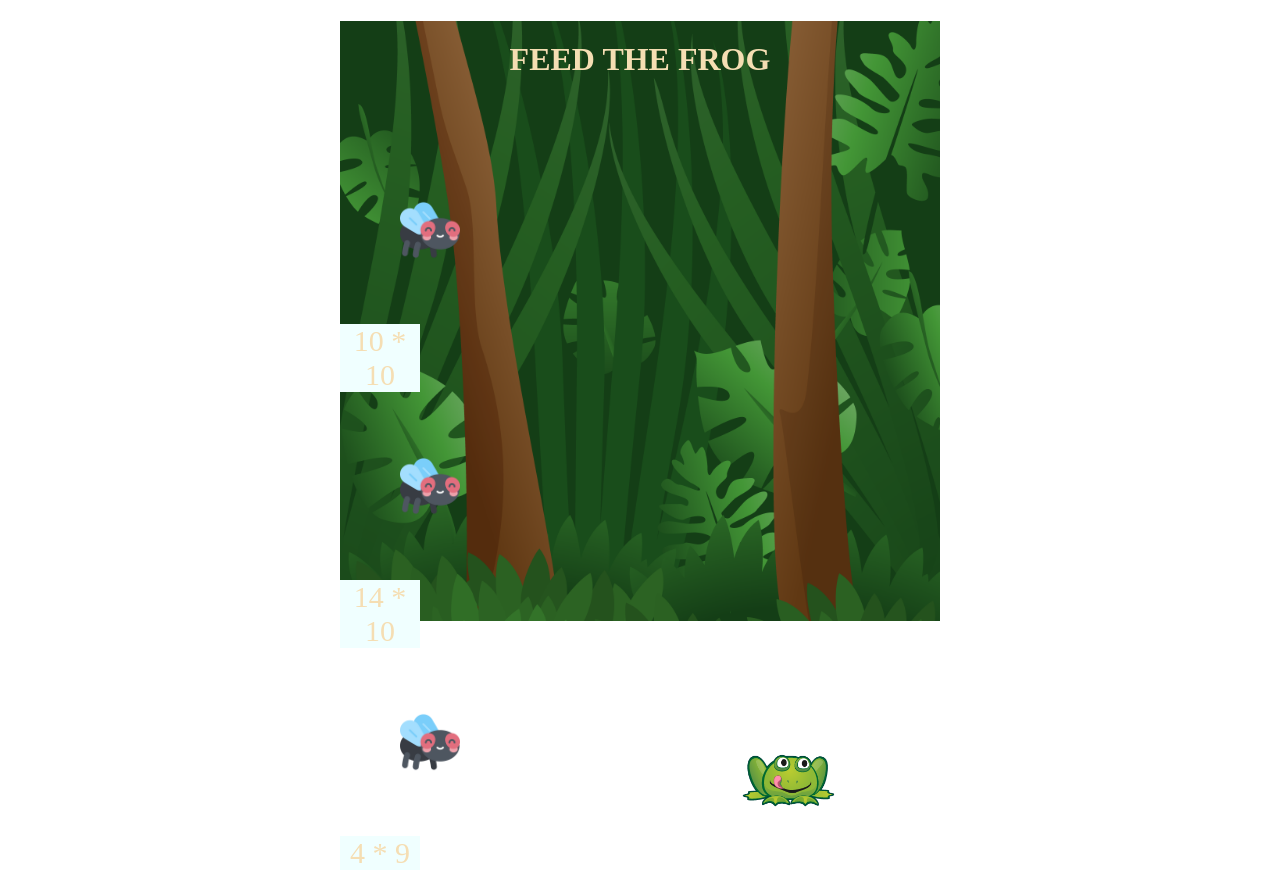
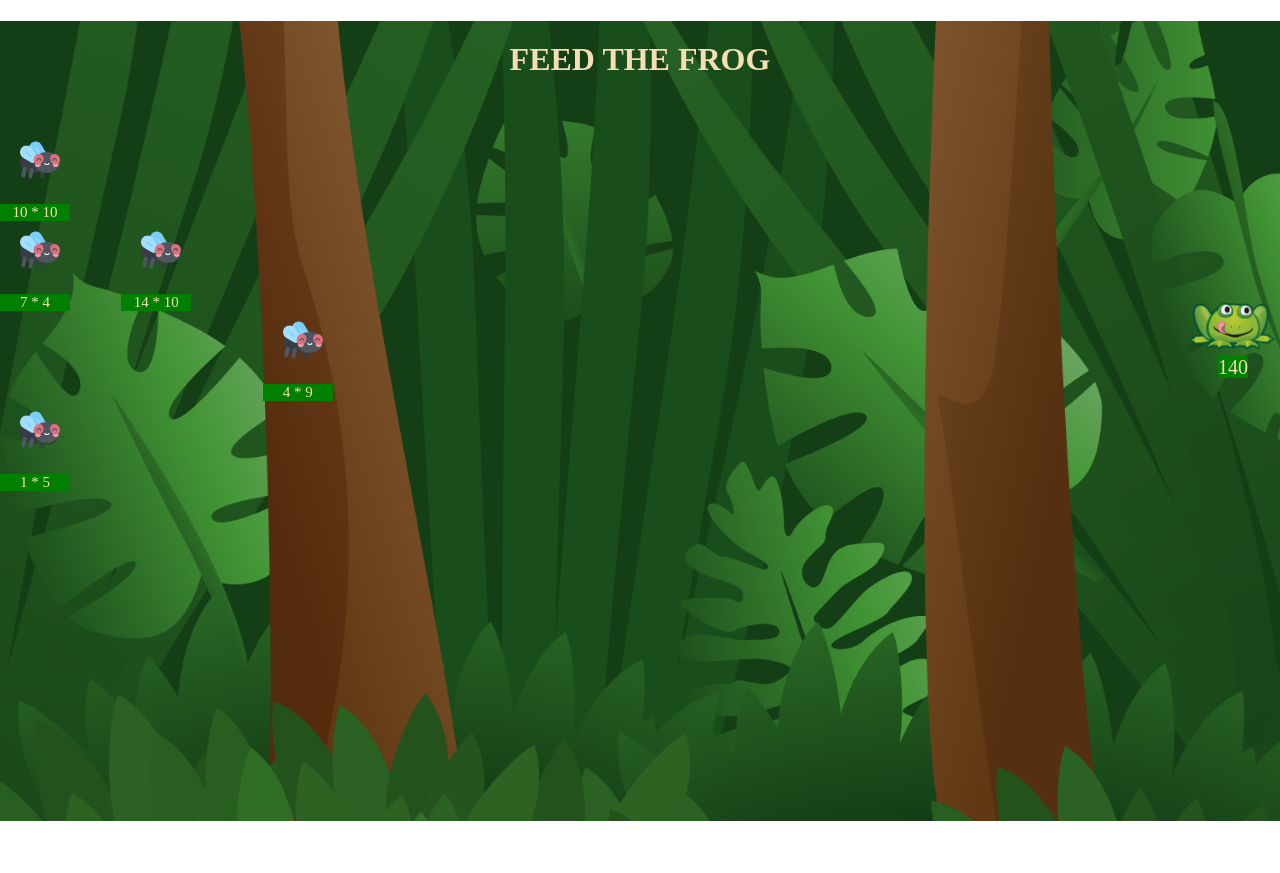
Before and after one commit to mascarenhaswanja/webmathgame, a plain HTML site: page play.html in a window 1280 px wide. Shown: the top 873 px of the page. After the commit the page ends 821 px from the top, so only its background shows below. Drawn offline with Linux system fonts and the light colour scheme.

Commit message:
game over

```diff
--- a/css/styles.css
+++ b/css/styles.css
@@ -1,13 +1,18 @@
 body {
     margin: 0;
     padding: 0;
+    display: block;
+    overflow: auto;
 }
 .menu {
-    margin: 0 auto;
+    margin: 0 ;
     text-align: center;
-    height: 600px;
-    width: 600px;
     background-image: url("../assets/img/background_water.png");
+    z-index: 1;
+    width: 100%;
+    height: 100vh;
+    background-repeat: no-repeat;
+    background-position: center center;
     background-size: cover;
 }
 
@@ -15,7 +20,7 @@ body {
 h1, h2 {
     color: wheat;
     padding-top: 20px;
-    padding-bottom: 40px;
+    padding-bottom: 20px;
     text-transform: uppercase;
 }
 
@@ -77,64 +82,36 @@ a {
     color: wheat;
     font-size: 1.30em;
 }
-
-.grid-container {
-    display: grid;
-    grid-template-rows: 100px 300px;
-}
-
 .img-fly {
-    width: 60px;
-    padding: 60px;
-
+    width: 40px;
+    height: 40px;
+    padding: 20px;
 }
 
 .fly-question-box {
-    width: 80px;
+    width: 70px;
     height: auto;
-    background-color: azure;
-    font-size: 30px;
+    background-color:green;
+    text-decoration: honeydew;
+    font-size: 15px;
+    text-align: center;
     margin: 0;
 }
 
 .location-col-1 {
     grid-column-start: 1;
 }
-.location-col-2 {
-    grid-column-start: 2;
-}
-.location-col-3 {
-    grid-column-start: 3;
-}
-.location-col-4 {
-    grid-column-start: 4;
-}
-.location-col-5 {
-    grid-column-start: 5;
-}
-.location-row-1 {
-    grid-row-start: 1;
-}
-.location-row-2 {
-    grid-row-start: 2;
-}
-.location-row-3 {
-    grid-row-start: 3;
-}
-.location-row-4 {
-    grid-row-start: 4;
-}
-.location-row-5 {
-    grid-row-start: 5;
-}
+
 
 .img-frog {
-    width: 100px;
-    padding: 100px;
+    width: 94px;
+    height: 52px;
+    /* padding: 20px;   */
 }
 
 .results {
     background-color: black;
+
 }
 
 .btn-goback {
@@ -151,8 +128,21 @@ ul {
     padding: 0;
   }
 
-  .game {
+.game {
     display: grid;
-    grid-template-columns: 1fr 1fr 1fr 1fr 1fr;
-    grid-template-rows: 1fr 1fr 1fr 1fr 1fr ;
-  }
+    grid-template-columns: repeat( 50 , 2fr);
+    grid-template-rows: repeat(5, 90px);
+}
+
+.frog-answer-box {
+    width: 50px;
+    height: 30px;
+    background-color:green;
+    color: wheat;
+    font-size: 20px;
+    display: inline;
+}
+
+.hidden {
+    display:none;
+}
--- a/js/game.js
+++ b/js/game.js
@@ -1,77 +1,196 @@
-console.log("Output - Expert Math Frog");
-/* players have 60 seconds to correctly answer a series of math multiplication questions. Correctly answering a question advances the user to the next level. To win the game, the player must successfully defeat 5 levels of the game within the specified time
-*/
-//@TODO: Implement DB player x score
+//@TODO: Implement Local Storage x score
+//@TODO: To win the game, the player must successfully defeat 5 levels of the game within the specified time.
 
+// Global Variables
 let player
-// let question = []
 let score = 0
 let fly = []
+let currentLevel = 0
+let timeRemaining = 60
+let currentTime
+let trigger
+let currentFrogRow = 3
+const x = document.body.clientWidth
+const y = document.body.clientHeight
+
+class Fly {
+  constructor(speed) {
+    this.speed = speed
+    this.randomSpeed()
+  }
+
+  randomSpeed() {
+    this.speed = Math.floor(Math.random() * 10) + this.speed / 10
+  }
+}
 
 const startGame = () => {
-    console.log("Start Game");
+    console.log("Start Game")
     /* @TODO: In each level, enemies move from left to right at random speeds.
      Some enemies will move faster; others will move slower. */
     for (let i = 0; i < 5; i++) {
         fly.push(new Fly(10))
     }
-
-    // question = generateQuestions()
+    currentLevel++
 }
-
 
 /*  For each row generate the question with random numbers
 Each multiplication question must consist of two randomly generated numbers.
   The first number must be between 1-15.
   The second number must be a value between 1-10.
 */
-const generateQuestion= () => {
-        // generate different questions for each level
 
-        let question = ""
-            const first = Math.floor((Math.random() * 15) + 1)
-            const second = Math.floor((Math.random() * 10) + 1)
-            question = `${parseInt(first)} * ${parseInt(second)}`
+//@TODO: Implement distinct question and answer - Not use the same result
+const generateQuestion = () => {
+      let question = ""
+      const first = Math.floor((Math.random() * 15) + 1)
+      const second = Math.floor((Math.random() * 10) + 1)
+      question = `${parseInt(first)} * ${parseInt(second)}`
+      result = first * second
 
-    return question
+    return [question,result]
 }
 
-class Fly {
-    constructor(speed) {
-      this.speed = speed
-      this.randomSpeed()
+// Start game until timeRemaining < 60 seg and itemCol < 50
+startGame()
+
+
+const initalSetup = () => {
+  const selectedQuestion = Math.floor((Math.random() * 5))
+
+  let selectedResult
+  for(let i = 0; i< 5; i++){
+    let [question, result] = generateQuestion()
+    document.querySelector(".game").innerHTML += `
+  <div class="location-col-1 " id="fly-${i+1}">
+  <img   class="img-fly" src="assets/img/fly.png">
+  <p class="fly-question-box">${question}</p>
+  </div>
+  `
+
+    if (i === selectedQuestion) {
+      selectedResult = result
     }
+  }
 
-    randomSpeed() {
-      this.speed = Math.floor(Math.random() * 10) + this.speed / 10
+  document.querySelector(".game").innerHTML += `
+  <div class="frog">
+    <img class="img-frog" src="assets/img/frog_new.png">
+    <div class="frog-answer-box">${selectedResult}</div>
+  </div>
+  `
+  document.querySelector(".frog").style.gridColumn = '50'
+  document.querySelector(".frog").style.gridRow = '3'
+}
+
+const changeFlyLocation = (col) => {
+  let selectedFly = Math.floor(Math.random() * 5) + 1;
+  let currentFlyCol = document.querySelector(`#fly-${selectedFly}`).style.gridColumn
+
+  if(currentFlyCol === ""){
+      document.querySelector(`#fly-${selectedFly}`).style.gridColumn = "1";
+      document.querySelector(`#fly-${selectedFly}`).style.gridRow = `${selectedFly}`
+  }else{
+    let newFlyCol = parseInt(currentFlyCol) + col
+    gameOver(newFlyCol)
+    //console.log("Fly col" ,newFlyCol)
+    document.querySelector(`#fly-${selectedFly}`).style.gridColumn = `${newFlyCol}`
+    document.querySelector(`#fly-${selectedFly}`).style.gridRowStart = `${selectedFly}`
+  }
+}
+
+const changeFrogLocation = (row) => {
+   document.querySelector(".img-frog").style.gridRow = row
+  //document.querySelector("frog").style.gridRow = row
+}
+
+const randomSpeed = () => {
+  const speed = Math.floor(Math.random() * 4) + 1
+  return speed;
+
+}
+const gameFlyLocation = () => {
+    let col = randomSpeed()
+    changeFlyLocation(col)
+}
+
+const gameLogic = () => {
+  trigger = setInterval(gameFlyLocation,1000)
+}
+
+const gameTime = () => {
+  document.querySelector(".results").innerHTML = `
+  <p>Level <span>${currentLevel}</span> of 5</p>
+  <p>Time Remaining: <span>${timeRemaining}</span> seconds</p>
+  `
+  currentTime = setInterval(initalSetup,1000)
+  timeRemaining -= currentTime
+}
+
+const gameOver = (itemCol) => {
+  //@TODO Game over itemCol === 50 or Time === 60 seg
+  console.log("itemCol ", itemCol)
+    if(itemCol === 50){
+      //game over
+      console.log("Game over  itemCol ", itemCol)
+      document.querySelector(".game-over").innerText = "GAME OVER"
+
+      document.querySelector(".game-over").style.color = "wheat"
+      document.querySelector(".game-over").style.size = "200px"
+
+      document.querySelector("button").classList.remove("hidden")
+
+      clearInterval(trigger)
+      // Show Results and button Play again
+      // clearInterval when time > 60 seg
+      clearInterval(timeRemaining)
+
+    }else{
+      return
     }
 }
 
 
-startGame()
+  document.onkeydown = function (event) {
+
+      switch (event.keyCode) {
+        case 38:
+           //console.log("Up key is pressed.");
+           if(currentFrogRow <= 1){
+             return
+           }else{
+            currentFrogRow -= 1
+            changeFrogLocation(currentFrogRow)
+           }
+
+           break
+        case 40:
+           //console.log("Down key is pressed.");
+           if(currentFrogRow >= 5){
+             return
+           }else{
+            currentFrogRow += 1;
+            changeFrogLocation(currentFrogRow)
+           }
+
+           break
+
+        case 32:
+          //console.log("Space bar pressed")
+          checkAnswer()
+          break
+     }
 
 
+ };
 
-/// new code -- mayank
-const initalSetup = () => {
-  document.querySelector(".game").innerHTML = `
-  <img  class="img-frog location-col-5 location-row-3" src="assets/img/frog_new.png">
-  `
-  for(let i = 0; i< 5; i++){
-    document.querySelector(".game").innerHTML += `
-  <div class="location-col-1 ">
-  <img  class="img-fly" src="assets/img/fly.png">
-  <p class="fly-question-box">${generateQuestion()}</p>
-  </div>
-  `
-  }
-
+const checkAnswer = () => {
+  //let frogRow = document.querySelector(".img-frog").style.gridRow
+  let frogRow = document.querySelector(".frog").style.gridRow
+  let flyRow = document.querySelector(`#fly-${frogRow.charAt(0)}`)
 }
 
-const changeFlyLocation = (row,col) => {
-  document.querySelector("img-fly").className = `location-row-${row}   location-col-${col}`;
-}
-const changeFrogLocation = (row) => {
-  document.querySelector("img-frog").className += `location-row-${row} `;
-}
+// GAME
 initalSetup()
+gameFlyLocation()
+gameLogic();
--- a/play.html
+++ b/play.html
@@ -5,21 +5,23 @@
     <meta http-equiv="X-UA-Compatible" content="IE=edge">
     <meta name="viewport" content="width=device-width, initial-scale=1.0">
     <link rel="stylesheet" href="css/styles.css">
-    <title>Game - Feed the frog</title>
+    <title>Feed the frog</title>
 </head>
 <body>
     <div class="menu">
         <h1>Feed the frog</h1>
+        <!-- <canvas id="myCanvas" width="480" height="320"></canvas> -->
 
-        <div class="game">
+        <section class="game">
         <!-- add flys dinamically - different times -->
+        </section>
+        <div class="results">
+            <!-- <p>Level <span id="level">2</span> of 5</p>
+            <p>Time Remaining: <span id="remaining">40</span> seconds</p> -->
+        </div>
+        <div class="game-over"></div>
 
-
-        </div>
-        <div class="results">
-            <p>Level <span id="level">2</span> of 5</p>
-            <p>Time Remaining: <span id="remaining">40</span> seconds</p>
-        </div>
+        <button class="hidden">Play Again</button>
 
     </div>
 
```
Also changed, not shown: index.html (+4 -2 lines), 4 other files.
